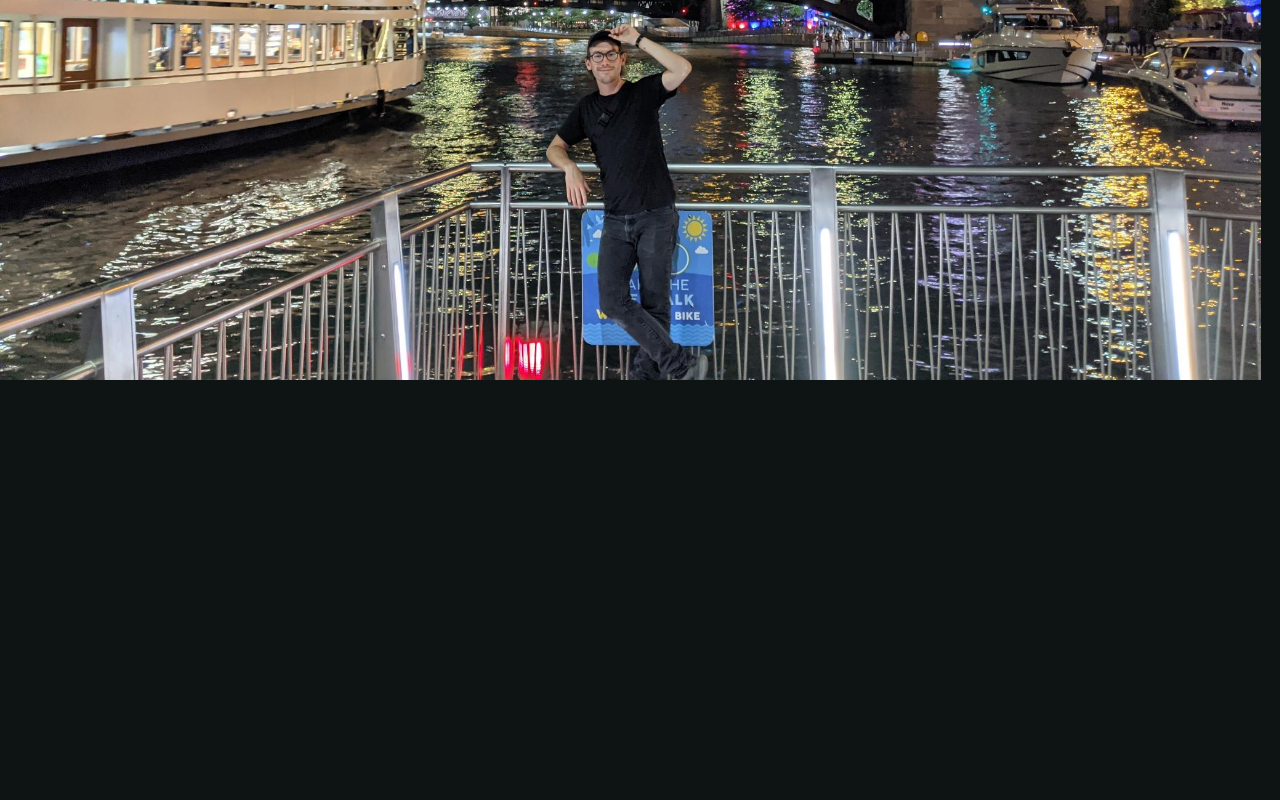
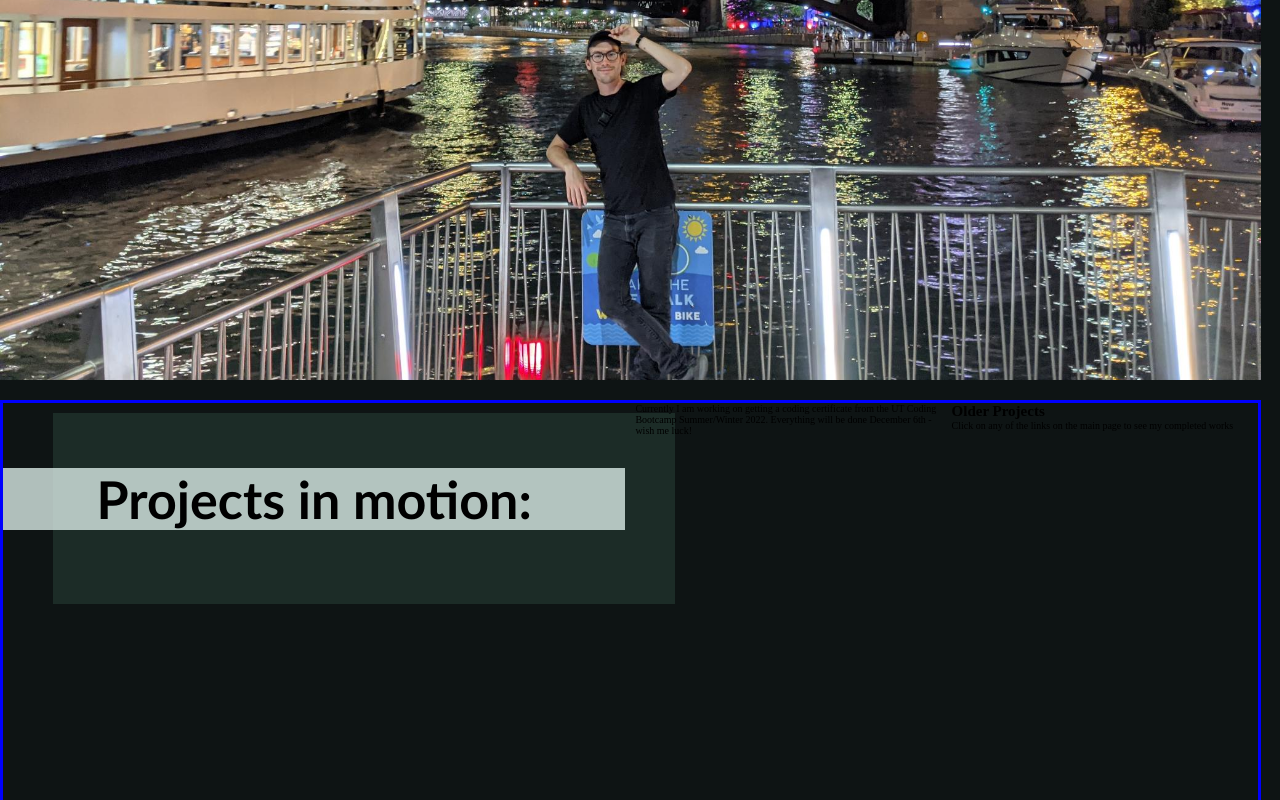
Before and after one commit to Lawhornmatt/Ch2_MyPortfolio, a plain HTML site: page index.html in a window 1280 px wide. Shown: the part 2000-2800 px from the top of the page. Drawn offline with Linux system fonts and the light colour scheme; files whose address does not match are found by name.

Commit message:
Adding grid and polygons

```diff
--- a/assets/css/style.css
+++ b/assets/css/style.css
@@ -9,6 +9,7 @@
     --secondary: rgba(190, 110, 15, 1);
     --secondary-drk: rgb(82, 53, 19);
     --old-bckgrnd: rgba(226, 242, 237, 0.77);
+    --old-bckgrnd-drk: rgb(28, 44, 39);
     --main-bckgrnd-clr: rgba(226, 242, 237, 0.27);
     --main-bckgrnd-fdd: rgba(226, 242, 237, 0.77);
     --drk-bckgrnd: rgba(111, 15, 15, .9);
@@ -58,7 +59,6 @@ footer {
     font-size: 4rem;
     color: black;
     text-shadow: 2px 2px var(--old-bckgrnd);
-
 
     margin-left: 5rem;
 }
@@ -130,6 +130,8 @@ footer {
 
     display: flex;
     flex-direction: row-reverse;
+
+    text-indent: 2.5rem;
 }
 
 .introBorder {
@@ -142,8 +144,13 @@ footer {
     border-style: none solid solid none;
     border-width: 1rem;
     border-color: var(--secondary-drk);
+    clip-path: polygon(0 0, 75% 0%, 100% 50%, 100% 100%, 10% 100%, 0 75%);
+}
 
+.introBorder h1 {
+    margin-left: 3rem;
 }
+
 
 .linkBorder {
     background: var(--secondary);
@@ -210,3 +217,48 @@ footer {
     transform: scale(20);
     margin: 0 7rem 0 0;
 }
+
+#Field {
+    width: 98.5vw;
+    height: 100vh;
+
+    display: grid;
+    grid: repeat(4, 1fr) / repeat(4, 1fr);
+    gap: 1rem;
+
+
+    border: solid;
+    border-color: blue;
+}
+
+.projHeader {
+    grid-row-start: 1;
+    grid-row-end: span 1;
+    grid-column-start: 1;
+    grid-column-end: span 2;
+
+    background: var(--old-bckgrnd);
+    min-height: 20%;
+    display: flex;
+    align-self: center;
+    align-items: center;
+    justify-content: center;
+
+    font-family: var(--font-choice);
+    font-size: var(--h2-fnt-sz);
+}
+
+.shadowBox {
+    background: var(--old-bckgrnd-drk);
+    grid-row-start: 1;
+    grid-row-end: span 1;
+    grid-column-start: 1;
+    grid-column-end: span 2;
+    max-height: auto;
+    width: auto;
+    z-index: -99;
+    position: relative;
+    left: 50px;
+    top: 10px;
+
+}
--- a/index.html
+++ b/index.html
@@ -88,8 +88,9 @@
                 <aside>
                     <h1>My Story:</h1>
                     <p>
-                        I am a student currently enrolled at the UT Coding Bootcamp. I have a Bachelors of Science in Geology from the University of Texas at El Paso. I spend my time discovering new web development tricks and tinkering with code. I live with an amazing partner and a malevolent cat.
+                        I am a student currently enrolled at the UT Coding Bootcamp. I have a Bachelors of Science in Geology from the University of Texas at El Paso.
                     </p>
+                    <p>I spend my time discovering new web development tricks and tinkering with code. I live with my amazing partner and a malevolent cat.</p>
                 </aside>
             </div>
 
@@ -98,11 +99,20 @@
     </section>
 
 <!-- Section dedicated to what I am working on now -->
-    <section>
+    <div id="Field">
+        <div class="projHeader">
+            <h1>Projects in motion:</h1>
+        </div>
+        <div class="shadowBox"></div>
+        <div class="projBox">
+            <p>Currently I am working on getting a coding certificate from the UT Coding Bootcamp Summer/Winter 2022. Everything will be done December 6th - wish me luck!</p>
+        </div>
+        <div class="projOutro">
+            <h2>Older Projects</h2>
+            <p>Click on any of the links on the main page to see my completed works</p>
+        </div>
+    </div>
 
-    </section>
-
-<!-- Section for a contact me -->
     <section>
 
     </section>
```
